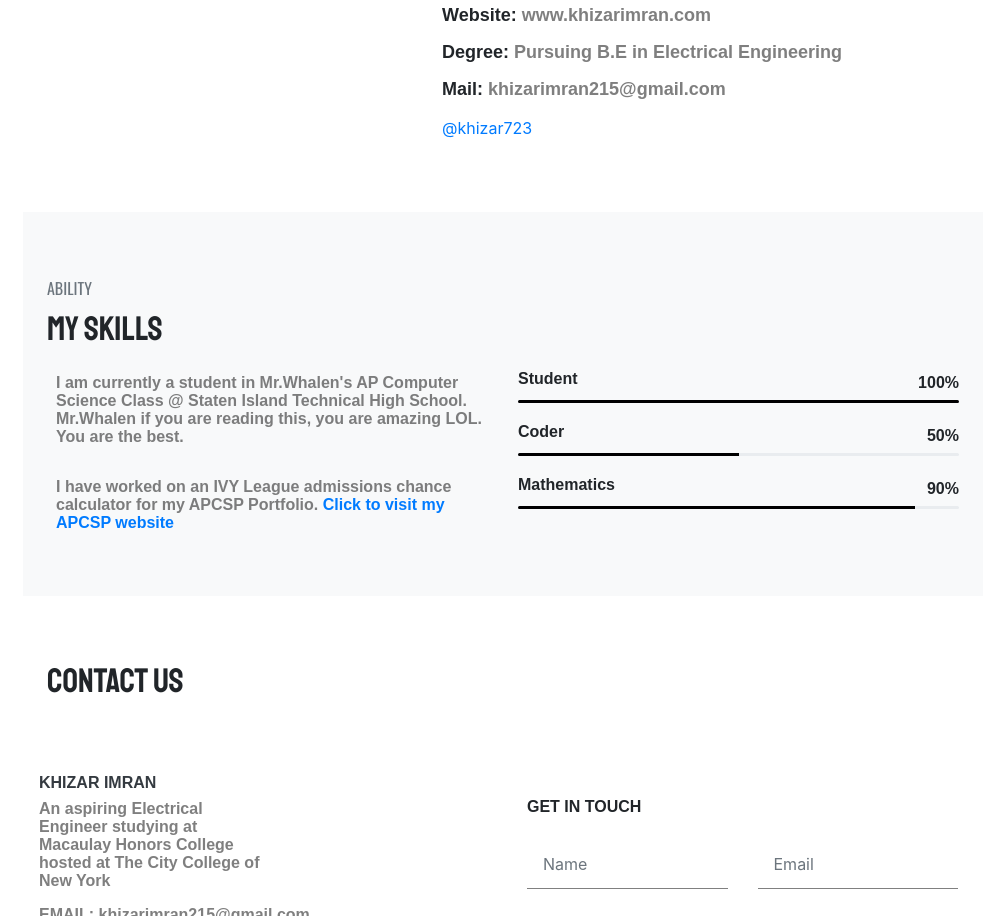
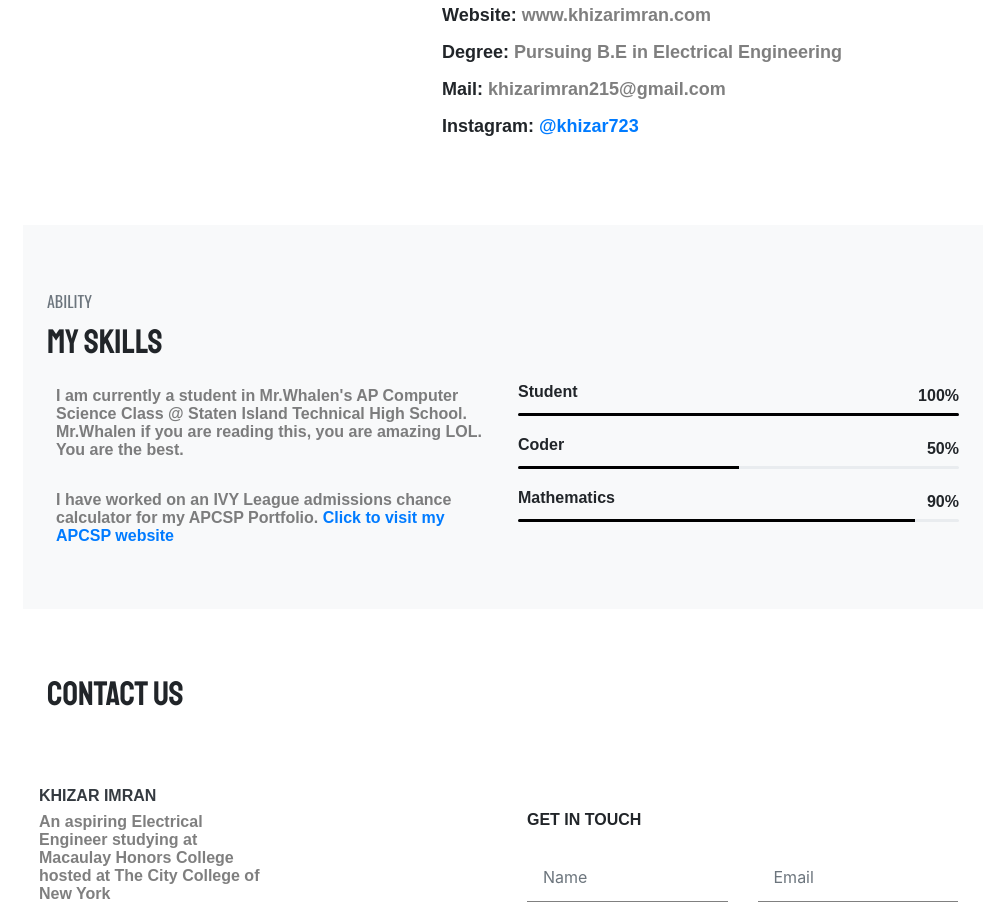
Before and after one commit to Khizar723/Portfolio-Khizar-1, a plain HTML site: page index.html in a window 1280 px wide. Shown: the part 1303-2219 px from the top of the page, without its empty margins (297-1280 px from the left). Drawn offline with nearby package versions, Linux system fonts and the light colour scheme; a web font is replaced by a local one.

Commit message:
Update index.html

```diff
--- a/index.html
+++ b/index.html
@@ -80,7 +80,7 @@
                                         <p class="font-ram"><b>Degree: </b><span class="text-black-50">Pursuing B.E in Electrical Engineering</span></p>
                                         <p class="font-ram"><b>Mail: </b><span class="text-black-50">khizarimran215@gmail.com</span></p>
                                         <!-- <p class="font-ram"><b>Instagram: </b><span class="text-black-50">@khizar723</span></p> -->
-                                        <a href="https://www.instagram.com/khizar723/">@khizar723</a>
+                                        <p class="font-ram"><b>Instagram: </b><span class="text-black-50"> <a href="https://www.instagram.com/khizar723/">@khizar723</a> </p>
                                     </div>
                                 </div>
                              <!--  <button class="btn btn-dark text-uppercase mr-3">Hire ME</button>
```
